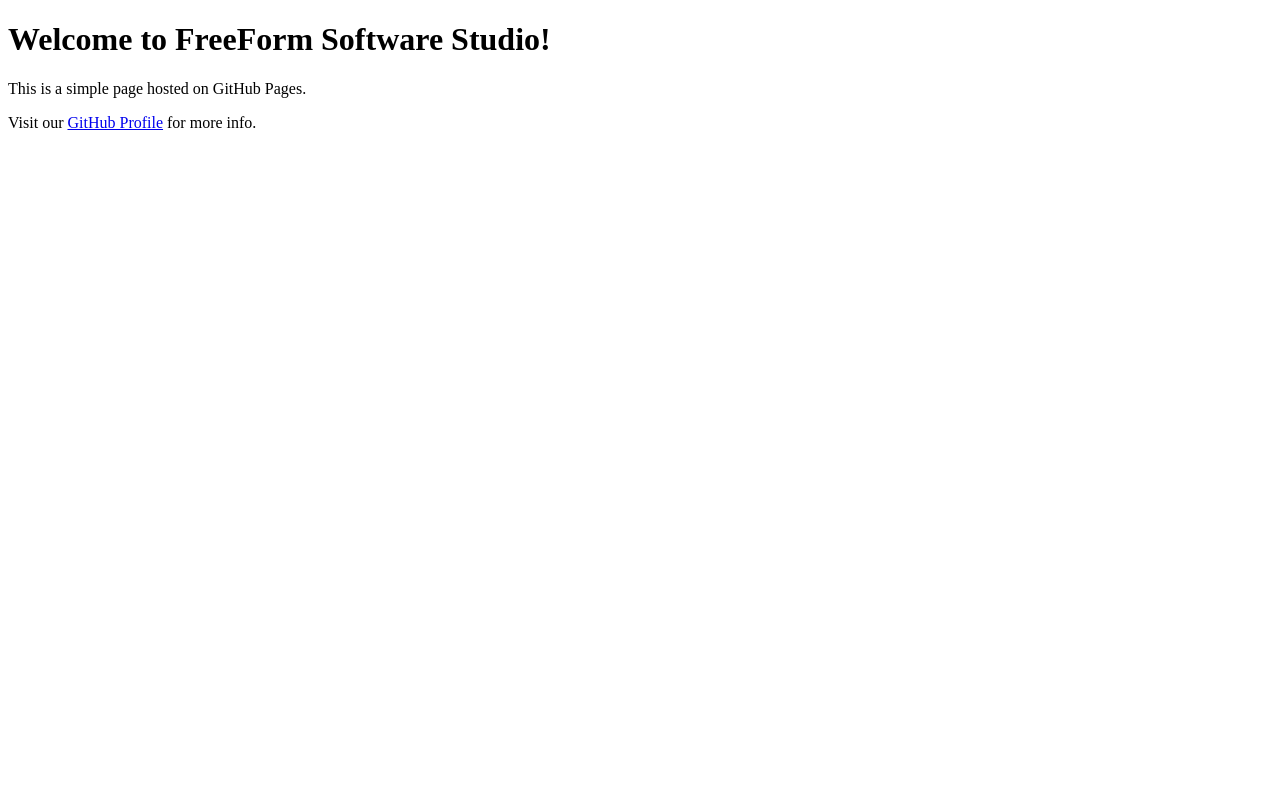
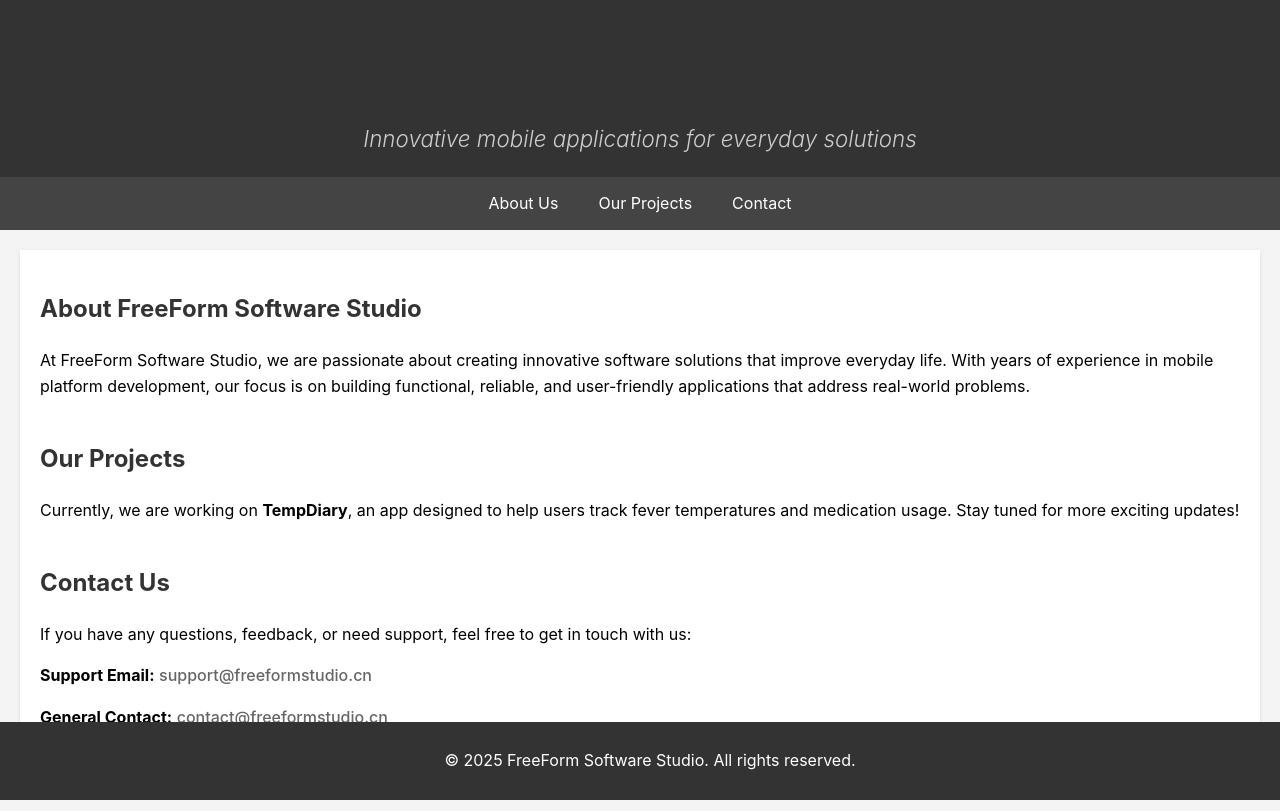
Before and after one commit to qiuyuezhong/freeformstudio.cn, a plain HTML site: page index.html in a window 1280 px wide. Drawn offline with Linux system fonts and the light colour scheme.

Commit message:
first version

```diff
--- a/index.html
+++ b/index.html
@@ -3,11 +3,128 @@
 <head>
     <meta charset="UTF-8">
     <meta name="viewport" content="width=device-width, initial-scale=1.0">
-    <title>FreeForm Studio</title>
+    <title>FreeForm Software Studio</title>
+    <style>
+        body {
+            font-family: -apple-system, BlinkMacSystemFont, 'Segoe UI', Roboto, Oxygen, Ubuntu, Cantarell, sans-serif;
+            line-height: 1.6;
+            margin: 0;
+            padding: 0;
+            background-color: #f4f4f4;
+        }
+
+        header {
+            background: #333;
+            color: #fff;
+            padding: 20px 0;
+            text-align: center;
+        }
+
+        header h1 {
+            margin-bottom: 10px;
+            font-size: 2.5em;
+        }
+
+        header p {
+            color: #ccc;
+            font-size: 1.4em;
+            font-style: italic;
+            margin: 0;
+            font-weight: 300;
+        }
+
+        nav {
+            display: flex;
+            justify-content: center;
+            background: #444;
+        }
+
+        nav a {
+            color: #fff;
+            padding: 14px 20px;
+            text-decoration: none;
+            text-align: center;
+        }
+
+        nav a:hover {
+            background: #ddd;
+            color: #333;
+        }
+
+        .container {
+            max-width: 1200px;
+            margin: 20px auto;
+            padding: 20px;
+            background-color: #fff;
+            box-shadow: 0 2px 5px rgba(0,0,0,0.1);
+        }
+
+        h1, h2 {
+            color: #333;
+        }
+
+        .intro, .projects, .contact {
+            margin-bottom: 40px;
+        }
+
+        footer {
+            background: #333;
+            color: #fff;
+            text-align: center;
+            padding: 10px;
+            position: fixed;
+            width: 100%;
+            bottom: 0;
+        }
+
+        .contact-info a {
+            color: #666;
+            text-decoration: none;
+            font-weight: 500;
+        }
+
+        .contact-info a:hover {
+            color: #333;
+            text-decoration: underline;
+        }
+    </style>
 </head>
 <body>
-    <h1>Welcome to FreeForm Software Studio!</h1>
-    <p>This is a simple page hosted on GitHub Pages.</p>
-    <p>Visit our <a href="https://github.com/yourusername">GitHub Profile</a> for more info.</p>
+    <header>
+        <h1>Welcome to FreeForm Software Studio</h1>
+        <p>Innovative mobile applications for everyday solutions</p>
+    </header>
+
+    <nav>
+        <a href="#intro">About Us</a>
+        <a href="#projects">Our Projects</a>
+        <a href="#contact">Contact</a>
+    </nav>
+
+    <div class="container">
+        <section id="intro" class="intro">
+            <h2>About FreeForm Software Studio</h2>
+            <p>At FreeForm Software Studio, we are passionate about creating innovative software solutions that improve everyday life. With years of experience in mobile platform development, our focus is on building functional, reliable, and user-friendly applications that address real-world problems.</p>
+
+        </section>
+
+        <section id="projects" class="projects">
+            <h2>Our Projects</h2>
+            <p>Currently, we are working on <strong>TempDiary</strong>, an app designed to help users track fever temperatures and medication usage. Stay tuned for more exciting updates!</p>
+        </section>
+
+        <section id="contact" class="contact">
+            <h2>Contact Us</h2>
+            <p>If you have any questions, feedback, or need support, feel free to get in touch with us:</p>
+            <div class="contact-info">
+                <p><strong>Support Email:</strong> <a href="mailto:support@freeformstudio.cn">support@freeformstudio.cn</a></p>
+                <p><strong>General Contact:</strong> <a href="mailto:contact@freeformstudio.cn">contact@freeformstudio.cn</a></p>
+            </div>
+        </section>
+    </div>
+
+    <footer>
+        <p>&copy; <script>document.write(new Date().getFullYear())</script> FreeForm Software Studio. All rights reserved.</p>
+    </footer>
 </body>
 </html>
```
